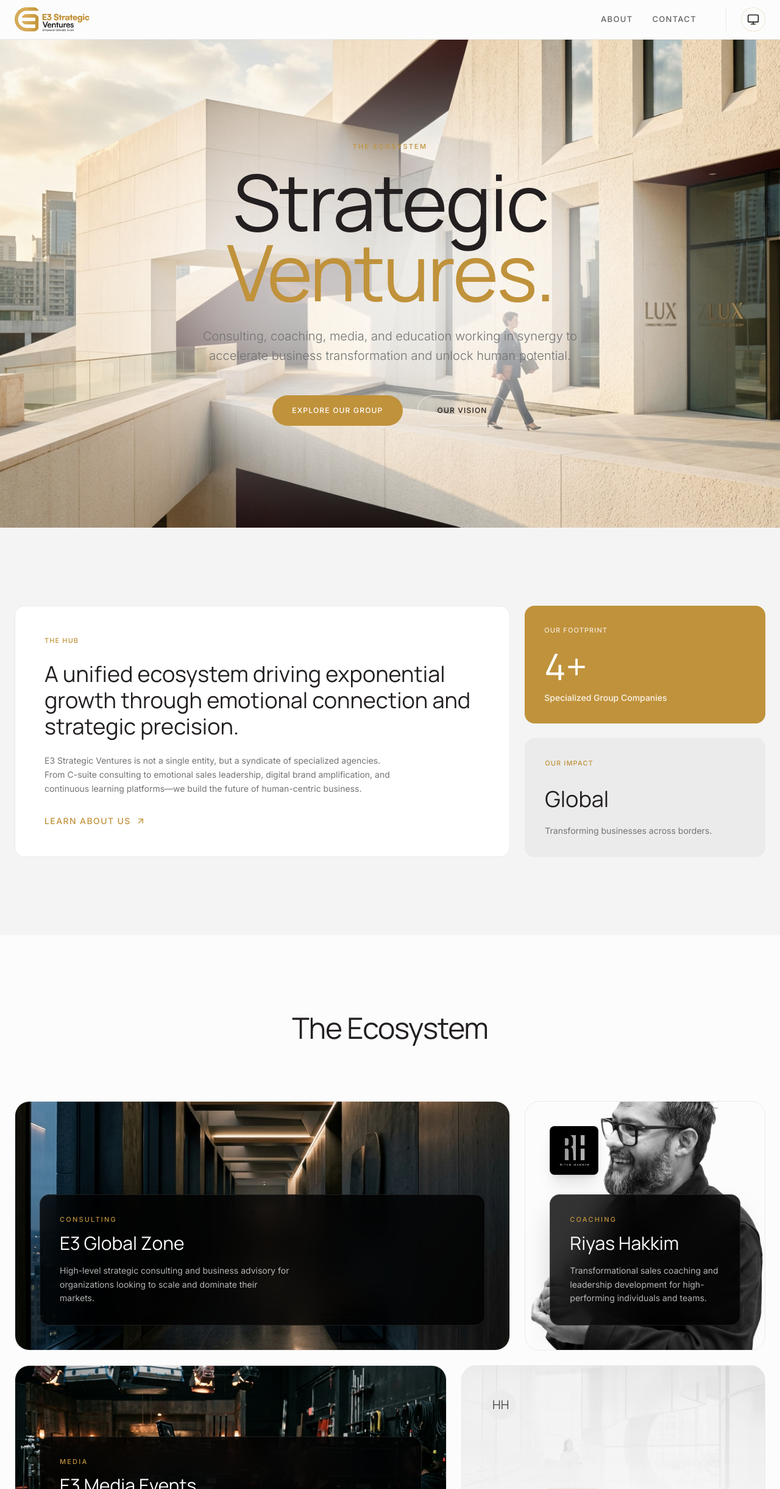
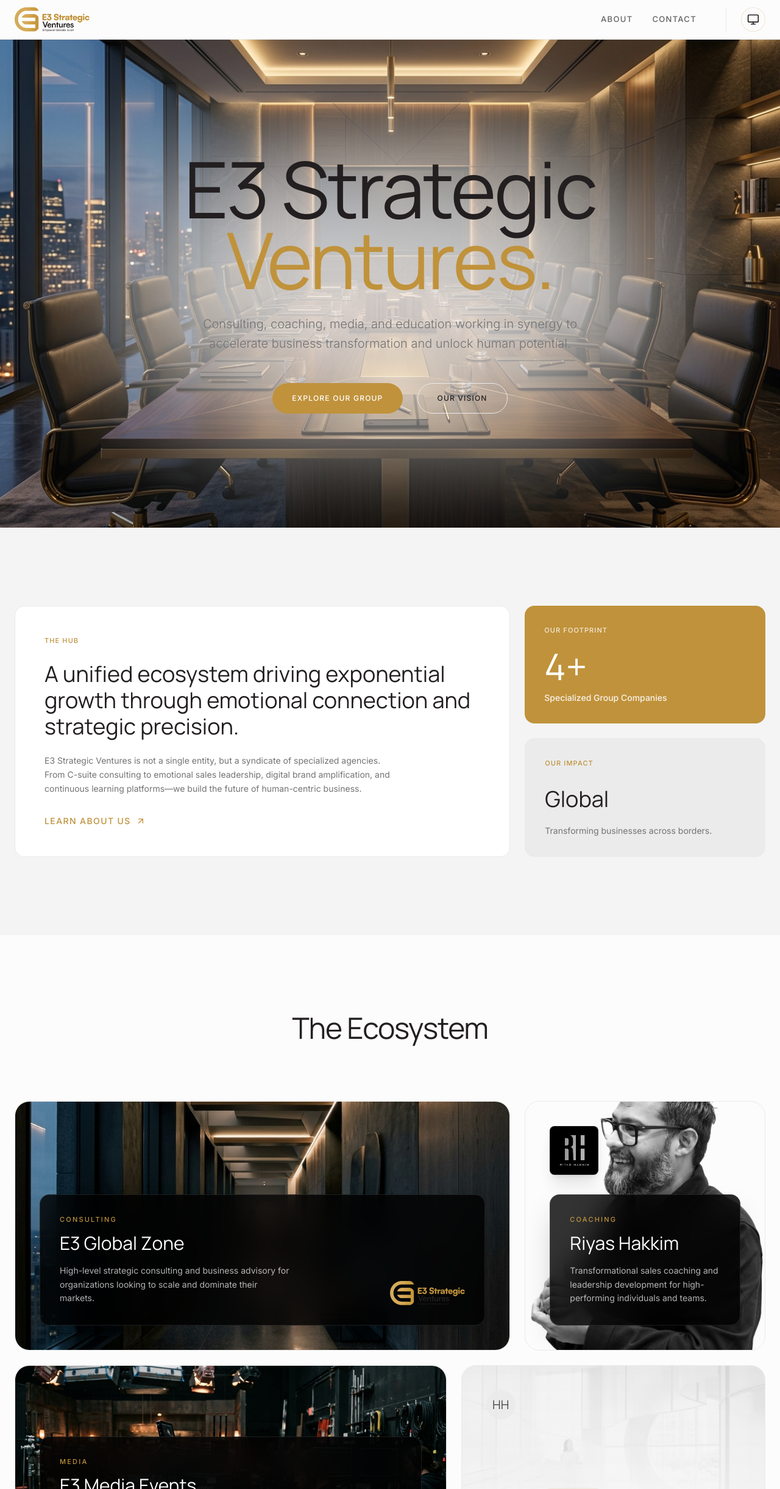
Before and after one commit to notjitin-1994/e3strven, a Next.js app: page / in a window 1280 px wide. Shown: the top 2441 px of the page at 61% size. Built offline with nearby package versions, Linux system fonts and the light colour scheme.

Commit message:
feat: Fix E3 Global logo, Hero text and background

```diff
--- a/src/app/page.tsx
+++ b/src/app/page.tsx
@@ -18,10 +18,9 @@
            <div className="w-[80vw] h-[60vh] max-w-4xl bg-background/80 dark:bg-background/60 blur-[120px] rounded-full" />
         </div>
         <AnimatedStaggerParent delay={0.2} className="relative z-10 text-center px-6 max-w-5xl mx-auto flex flex-col items-center">
-          <AnimatedStaggerChild className="text-[11px] font-medium uppercase tracking-[0.2em] text-primary mb-6 block">The Ecosystem</AnimatedStaggerChild>
           <AnimatedStaggerChild>
             <h1 className="font-display text-5xl sm:text-7xl md:text-8xl lg:text-9xl tracking-tight leading-[0.9] text-foreground mb-8 transition-colors duration-400">
-              Strategic <br /> <span className="font-display-italic text-primary">Ventures.</span>
+              E3 Strategic <br /> <span className="font-display-italic text-primary">Ventures.</span>
             </h1>
           </AnimatedStaggerChild>
           <AnimatedStaggerChild>
@@ -86,10 +85,15 @@
                 {/* eslint-disable-next-line @next/next/no-img-element */}
                 <img src="/assets/bg-consulting.jpg" alt="Consulting" className="w-full h-full object-cover transition-transform duration-700 group-hover:scale-105 opacity-100 dark:opacity-80" />
               </div>
-              <div className="relative z-10 mt-auto w-full md:w-auto p-6 md:p-8 rounded-2xl bg-black/80 dark:bg-black/60 backdrop-blur-xl border border-white/10 shadow-2xl transition-all duration-500 group-hover:bg-black/90">
-                <span className="text-[11px] font-medium uppercase tracking-[0.2em] text-primary mb-3 block">Consulting</span>
-                <h3 className="font-display text-3xl text-white mb-4">E3 Global Zone</h3>
-                <p className="text-white/70 text-sm leading-relaxed max-w-sm">High-level strategic consulting and business advisory for organizations looking to scale and dominate their markets.</p>
+              <div className="relative z-10 mt-auto w-full md:w-auto p-6 md:p-8 rounded-2xl bg-black/80 dark:bg-black/60 backdrop-blur-xl border border-white/10 shadow-2xl transition-all duration-500 group-hover:bg-black/90 flex flex-col md:flex-row items-start md:items-end justify-between gap-8">
+                <div>
+                  <span className="text-[11px] font-medium uppercase tracking-[0.2em] text-primary mb-3 block">Consulting</span>
+                  <h3 className="font-display text-3xl text-white mb-4">E3 Global Zone</h3>
+                  <p className="text-white/70 text-sm leading-relaxed max-w-sm">High-level strategic consulting and business advisory for organizations looking to scale and dominate their markets.</p>
+                </div>
+                {/* Same logo used for both themes as requested */}
+                {/* eslint-disable-next-line @next/next/no-img-element */}
+                <img src="/assets/logo-white.png" alt="E3 Strategic Ventures" className="h-10 w-auto object-contain" />
               </div>
             </a>
 
```
Also changed, not shown: public/assets/hero.jpg.
